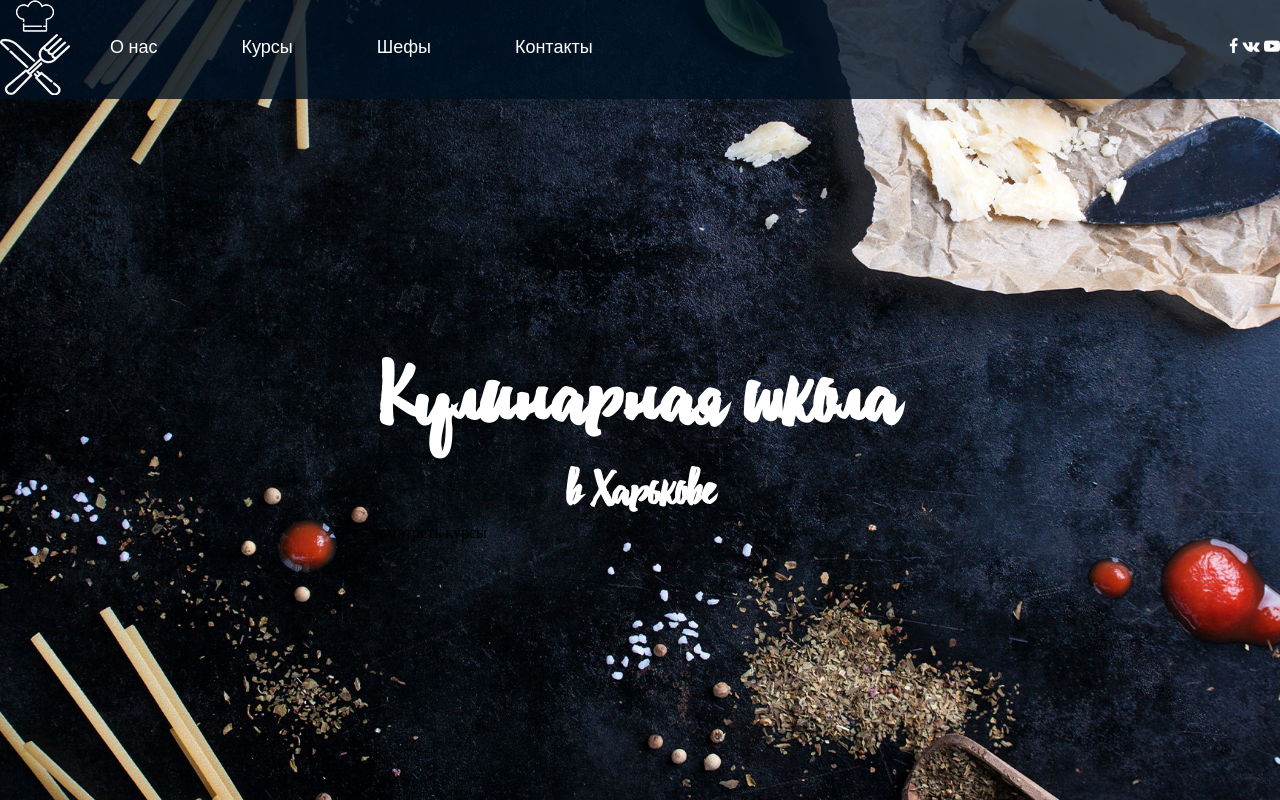
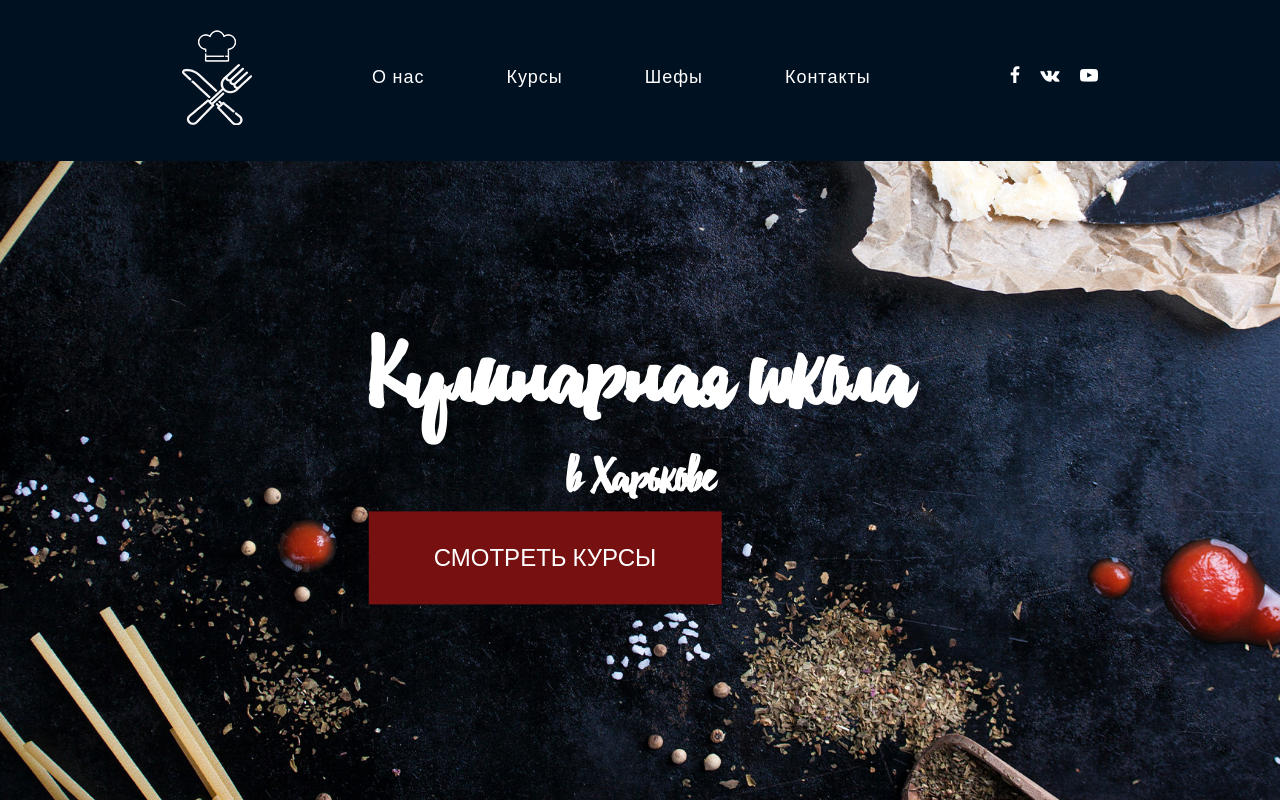
Before and after one commit to FoxicUA/easycode_DZ_5, a plain HTML site: page index.html in a window 1280 px wide. Drawn offline with Linux system fonts and the light colour scheme; files whose address does not match are found by name.

Commit message:
Add files via upload

```diff
--- a/css/main.css
+++ b/css/main.css
@@ -75,24 +75,29 @@
   header {
     position: fixed;
     overflow: hidden;
+    padding: 30px 0;
     top: 0;
     width: 100%;
     z-index: 10;
-    background-color: rgba(0, 17, 34, .8);
+    background-color: rgba(0, 17, 34, 1);
   }
   .nav-container {
     max-width: 1556px;
     margin: 0 auto;
-  }
+    padding: 0 182px;
+   }
   .logo {
     float: left;
     top: 50%;
   }
   .menu-bar {
     float: left;
+    font-size: 0px;
+    margin-left: 120px;
 }
   .socials {
     float: right;
+    font-size: 0px;
   }
   .menu-list li {
     display: inline-block;
@@ -101,14 +106,23 @@
     font-family: 'muller_regular', sans-serif;
     font-size: 18px;
     color: #fff;
-    padding: 0 40px;
+    letter-spacing: 1px;
     line-height: 95px;
+  }
+  ul.menu-list li:not(:first-child) {
+    padding-left: 82px;
   }
   .menu-list a:hover {
     color: aqua;
   }
   .menu-socials li{
     color: #fff;
+  }
+  .menu-socials a{
+    font-size: 18px;
+  }
+  ul.menu-socials li:not(:first-child) {
+    padding-left: 20px;
   }
   .menu-socials li {
     display: inline-block;
@@ -127,9 +141,9 @@
   }
   .inner-title span {
     font-family: 'debbyscript';
-    font-size: 90px;
+    font-size: 100px;
     font-weight: 600;
-    letter-spacing: 2px;
+    /* letter-spacing: 4px; */
     display: block;
   }
   .inner-title {
@@ -145,3 +159,18 @@
     text-align: left;
     transform: translate(-50%, -30%);
   }
+  .btn {
+    display: inline-block;
+    font-family: 'muller_regular', sans-serif;
+    font-size: 24px;
+    text-transform: uppercase;
+    color: #fff;
+    background-color: #771111;
+    border: none;
+    text-align: center;
+    padding: 32px 65px;
+  }
+  .btn:hover {
+    color: aqua;
+    border: none;
+  }
--- a/index.html
+++ b/index.html
@@ -51,7 +51,7 @@
                     <span>Кулинарная школа</span>в Харькове
                 </h1>
                 <div class="btn">
-                    смотреть курсы
+                    <a href="#">смотреть курсы</a>
                 </div>
             </div>
         </div>
```
